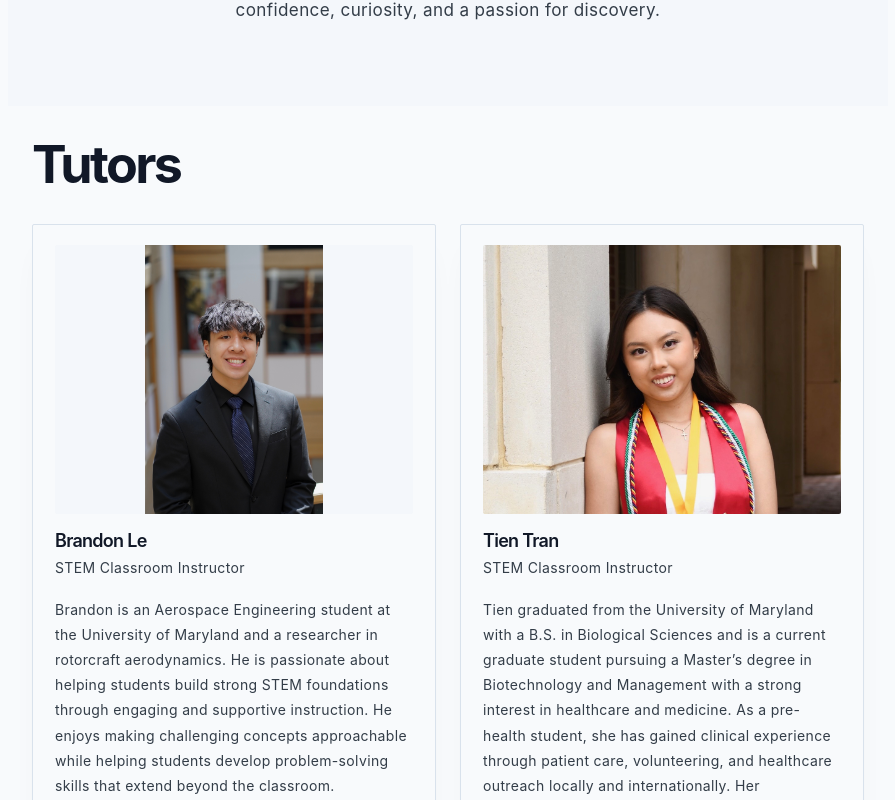
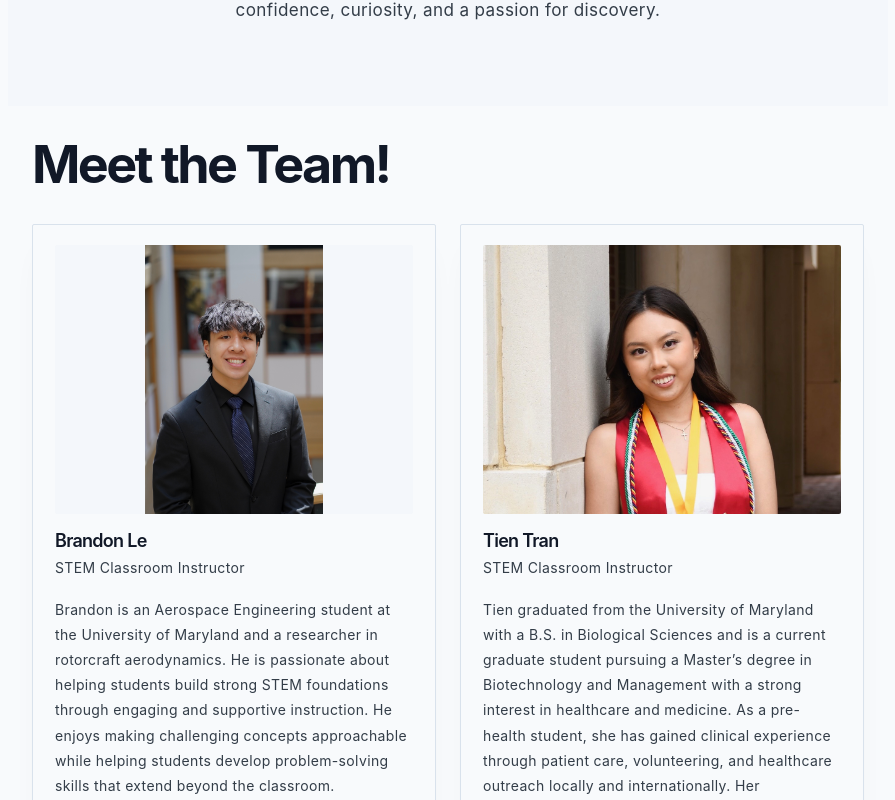
Before and after one commit to davidseol628-sketch/davids-website, a React (Vite) app: page /tutors in a window 1280 px wide. Shown: the part 340-1140 px from the top of the page, without its empty margins (192-1087 px from the left). Built offline with nearby package versions, Linux system fonts and the light colour scheme; no server answers.

Commit message:
Refine homepage and team heading

```diff
--- a/src/routes/Home.jsx
+++ b/src/routes/Home.jsx
@@ -46,7 +46,8 @@ export default function Home() {
         <p className={styles.lead}>
           Come and go at your own pace in a welcoming fair-style setup with
           activity tables for each class, take-home materials, and live demos
-          throughout the afternoon!
+          throughout the afternoon at 9066 Baltimore Ave Unit A, College Park,
+          MD 20740!
         </p>
         <p className={styles.lead}>
           <strong>12 people signed up</strong> • <strong>11:00 AM to 4:00 PM</strong>
--- a/src/routes/Home.module.css
+++ b/src/routes/Home.module.css
@@ -457,6 +457,7 @@
   padding: 16px 18px;
   color: var(--text);
   font-size: 15px;
+  text-align: center;
 }
 
 .openHouseHeader {
--- a/src/routes/Tutors.jsx
+++ b/src/routes/Tutors.jsx
@@ -22,7 +22,7 @@ export default function Tutors() {
         </p>
       </section>
 
-      <h1>Tutors</h1>
+      <h1>Meet the Team!</h1>
       <div className={`${shared.grid} ${shared.twoColGrid}`} style={{ gap: '24px' }}>
         {[
           {
@@ -57,6 +57,12 @@ export default function Tutors() {
               'Vy is a pre-health and Public Health Science student at the University of Maryland dedicated to helping students thrive in math and science. With experience in university biochemistry labs and direct patient care, she focuses on turning intimidating STEM subjects into clear, manageable steps and creating an encouraging, structured learning environment.',
             specialties: 'Biology, Biotechnology, Research, English, Environmental Science',
           },
+          {
+            name: 'David Seol',
+            subject: 'STEM Classroom Instructor',
+            description:
+              'David is a Microbiology student at the University of Maryland, currently pursuing Dentistry. He has worked on a research team in an endodontics lab at the University of Maryland School of Dentistry and shadowed under Dr. Jun Park at Jun Park Dentistry for two years. For tutoring, David has experience teaching SAT prep and advising students on college readiness and applications.',
+          },
         ].map((tutor) => (
           <div key={tutor.name} className={shared.card}>
             {tutor.photo ? (
```
